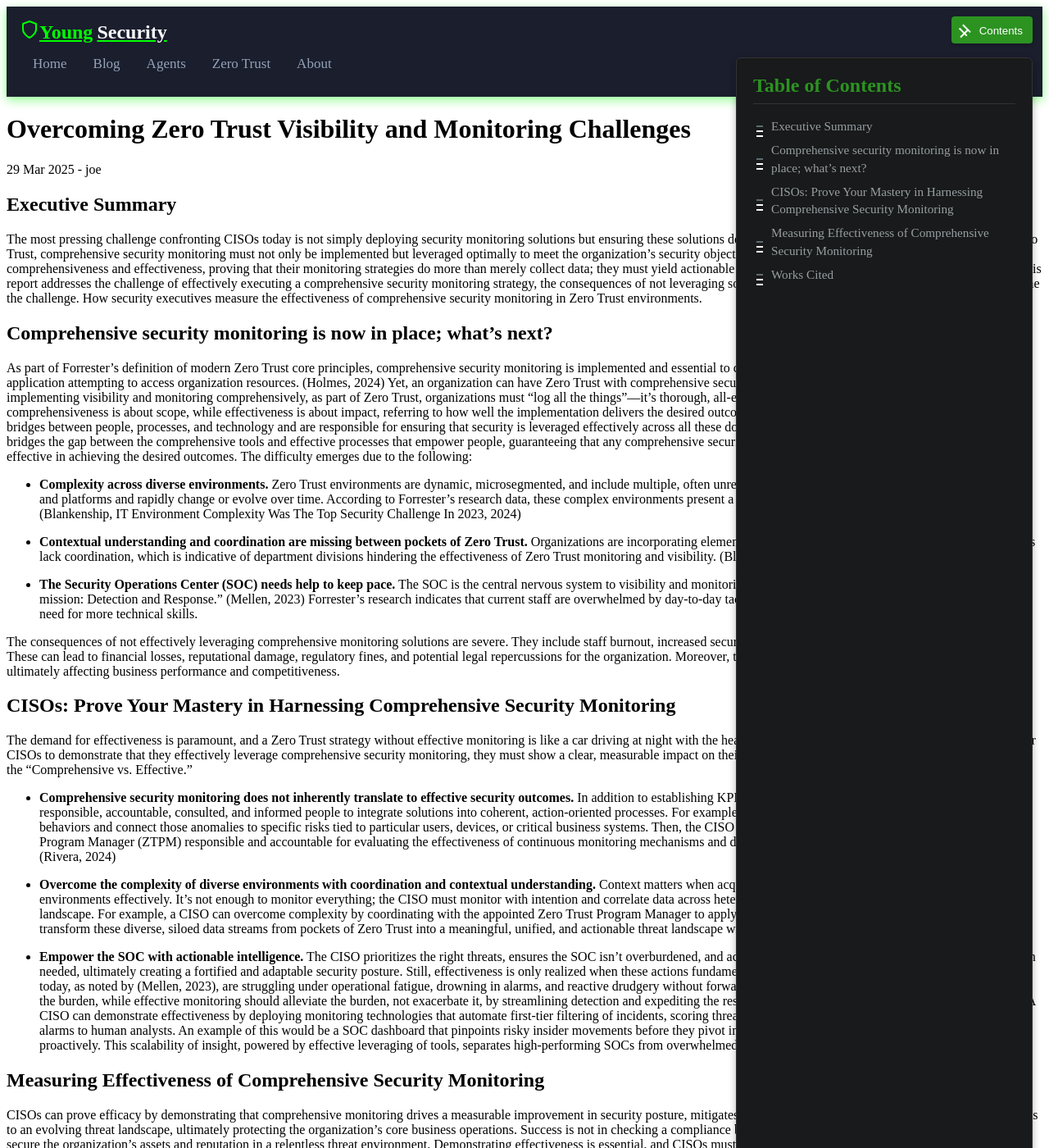
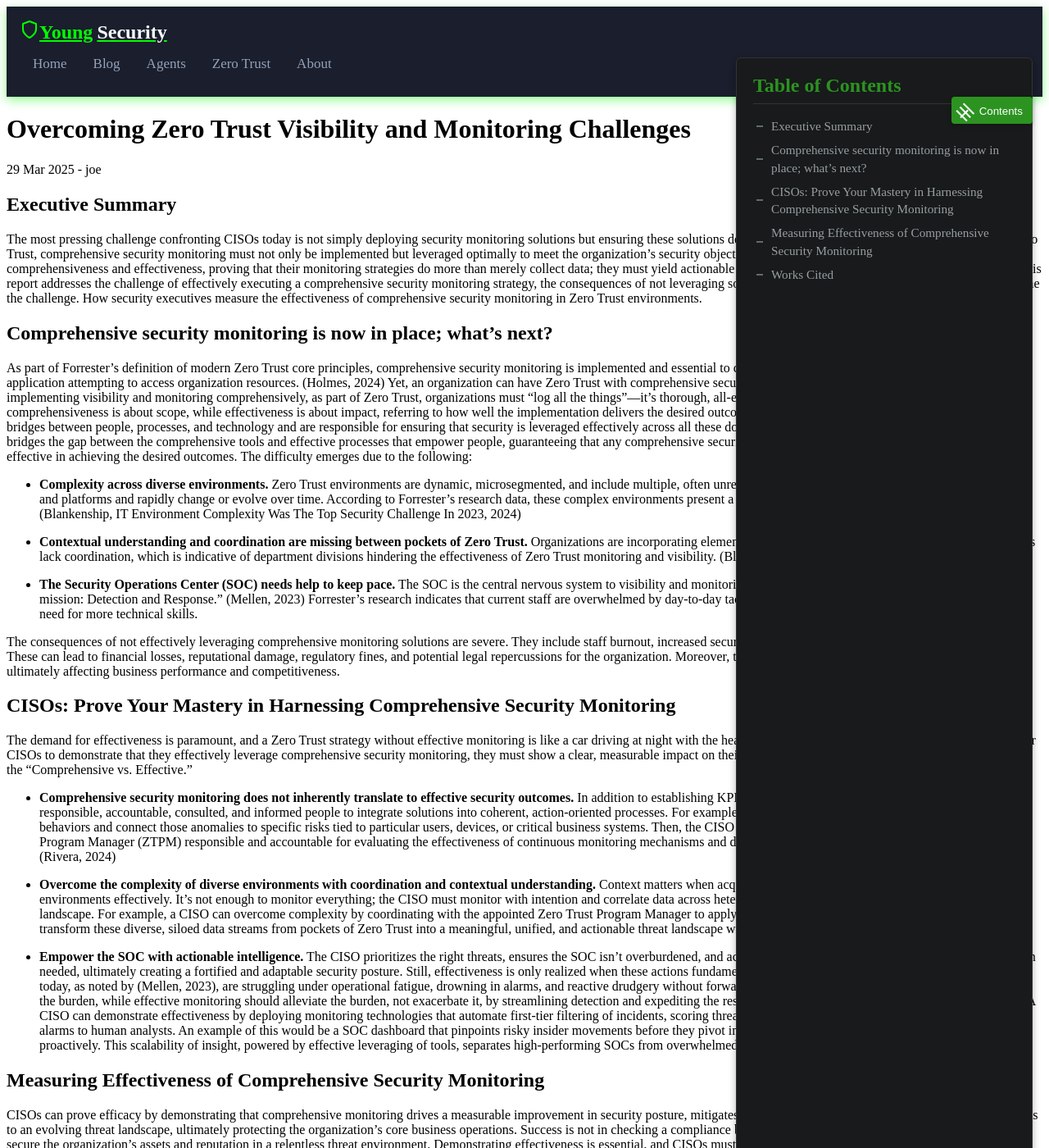
Before and after one commit to youngsecurity/www, a Jekyll site: the page built from _posts/2025-03-29-challenges-for-security-and-risk-leaders.md, in a window 1280 px wide and 1400 px high. Shown: the whole window at 82% size. Built offline with Jekyll 4.4.1, drawn with Linux system fonts in a browser that asks for light colours; comment, search, counter and statistics services are not loaded.

Commit message:
Refactor TOC toggle button styles for improved visibility and responsiveness

```diff
--- a/assets/css/style.scss
+++ b/assets/css/style.scss
@@ -544,7 +544,7 @@ footer {
 /* TOC Toggle Button */
 .toc-toggle {
   position: fixed;
-  top: 20px;
+  /*top: 20px;*/
   right: 20px;
   z-index: 1000;
   /*display: flex;*/
@@ -582,9 +582,9 @@ footer {
 }
 
 .toc-toggle.active .toc-toggle-icon:before {
-  box-shadow: 0 6px 0 0 white;
+  box-shadow: 0 6px 0 0 #fff, 0 12px 0 0 #fff;
   transform: rotate(45deg) translate(4px, 4px);
-  width: 70%;
+  width: 100%;
 }
 
 .toc-toggle.active .toc-toggle-icon:after {
@@ -693,6 +693,7 @@ footer {
   position: absolute;
   background-color: #606c71;
   transition: transform 0.3s ease;
+  box-shadow: none;
 }
 
 .toc-toggle-btn .toc-toggle-icon:before {
```
